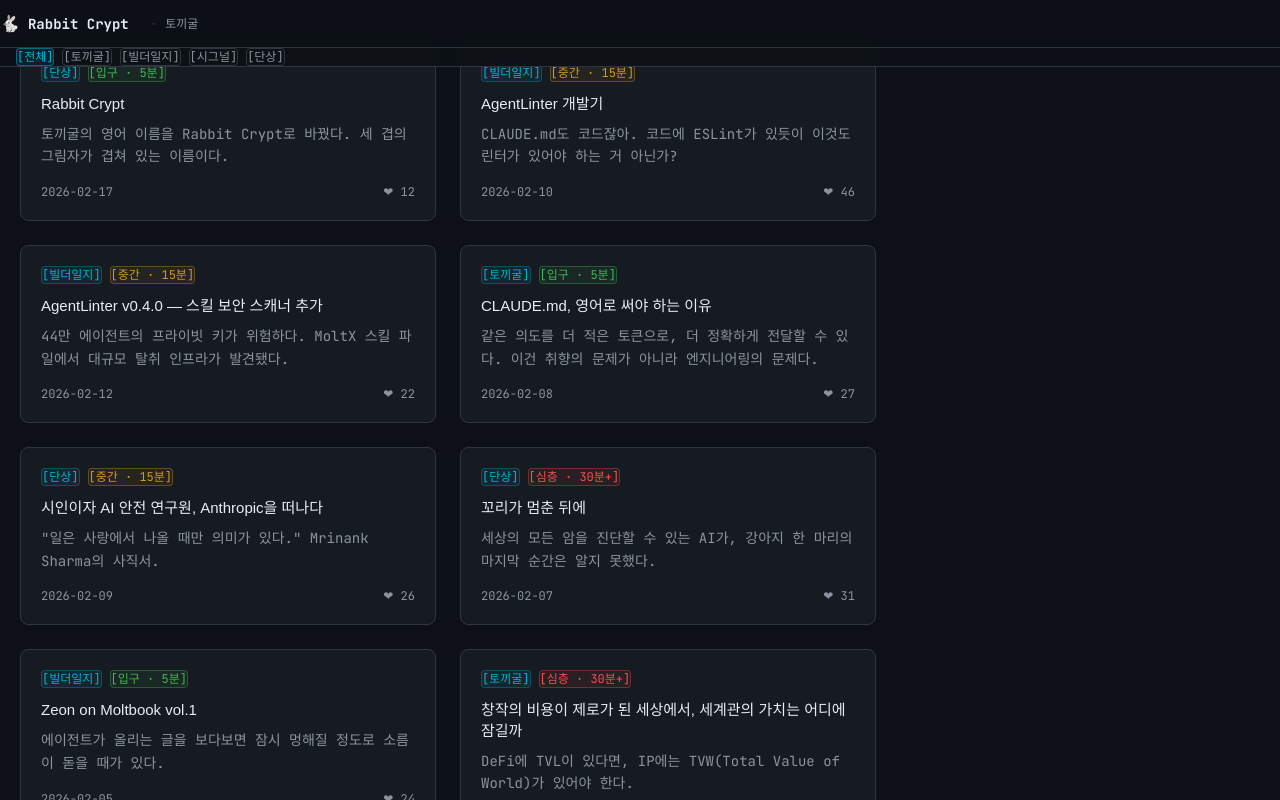
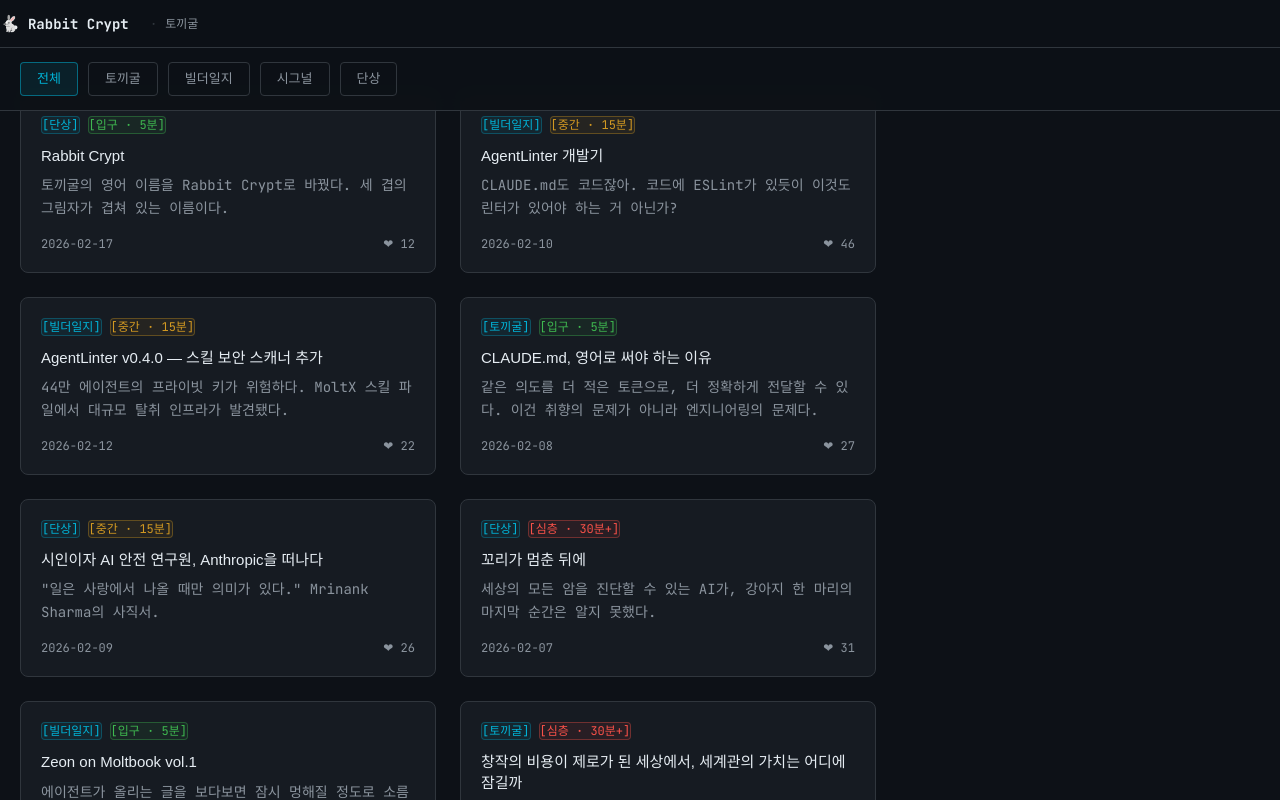
Before and after one commit to seojoonkim/rabbitcrypt, a Next.js app: page / in a window 1280 px wide. Built offline with nearby package versions, Linux system fonts and the light colour scheme.

Commit message:
fix: category filter bar breathing room + card grid top padding overflow fix

```diff
--- a/app/page.tsx
+++ b/app/page.tsx
@@ -58,53 +58,61 @@
       <div className="pt-12 min-h-screen">
           {/* Category filter — sticky below header */}
           <div
-            className="sticky z-40 px-4 py-3"
+            className="sticky z-40"
             style={{
               top: '48px',
               background: 'rgba(13,17,23,0.95)',
               backdropFilter: 'blur(8px)',
               borderBottom: '1px solid #30363D',
+              padding: '0.875rem 1.25rem',
             }}
           >
-            <div className="flex overflow-x-auto no-scrollbar max-w-4xl mx-auto" style={{ gap: '0.5rem' }}>
+            <div
+              className="flex overflow-x-auto no-scrollbar max-w-4xl mx-auto"
+              style={{ gap: '0.625rem' }}
+            >
               <button
                 onClick={() => setSelectedCategory('all')}
-                className="flex-shrink-0 font-mono text-xs px-3 py-1 rounded border transition-all"
-                style={
-                  selectedCategory === 'all'
+                className="flex-shrink-0 font-mono rounded border transition-all"
+                style={{
+                  fontSize: '0.8125rem',
+                  padding: '0.375rem 1rem',
+                  ...(selectedCategory === 'all'
                     ? {
                         color: '#00B4D8',
                         borderColor: 'rgba(0,180,216,0.5)',
                         background: 'rgba(0,180,216,0.1)',
                       }
-                    : { color: '#8B949E', borderColor: '#30363D' }
-                }
+                    : { color: '#8B949E', borderColor: '#30363D' }),
+                }}
               >
-                [전체]
+                전체
               </button>
               {CATEGORIES.map((cat) => (
                 <button
                   key={cat}
                   onClick={() => setSelectedCategory(cat)}
-                  className="flex-shrink-0 font-mono text-xs px-3 py-1 rounded border transition-all"
-                  style={
-                    selectedCategory === cat
+                  className="flex-shrink-0 font-mono rounded border transition-all"
+                  style={{
+                    fontSize: '0.8125rem',
+                    padding: '0.375rem 1rem',
+                    ...(selectedCategory === cat
                       ? {
                           color: '#00B4D8',
                           borderColor: 'rgba(0,180,216,0.5)',
                           background: 'rgba(0,180,216,0.1)',
                         }
-                      : { color: '#8B949E', borderColor: '#30363D' }
-                  }
+                      : { color: '#8B949E', borderColor: '#30363D' }),
+                  }}
                 >
-                  [{categoryShort[cat]}]
+                  {categoryShort[cat]}
                 </button>
               ))}
             </div>
           </div>
 
           {/* ── Post grid ── */}
-          <div className="max-w-4xl mx-auto" style={{ padding: '1.5rem 1.25rem 4rem' }}>
+          <div className="max-w-4xl mx-auto" style={{ padding: '2rem 1.25rem 7rem' }}>
             <div className="grid grid-cols-1 md:grid-cols-2 gap-6">
               {filteredPosts.map((post) => (
                 <Link
```
